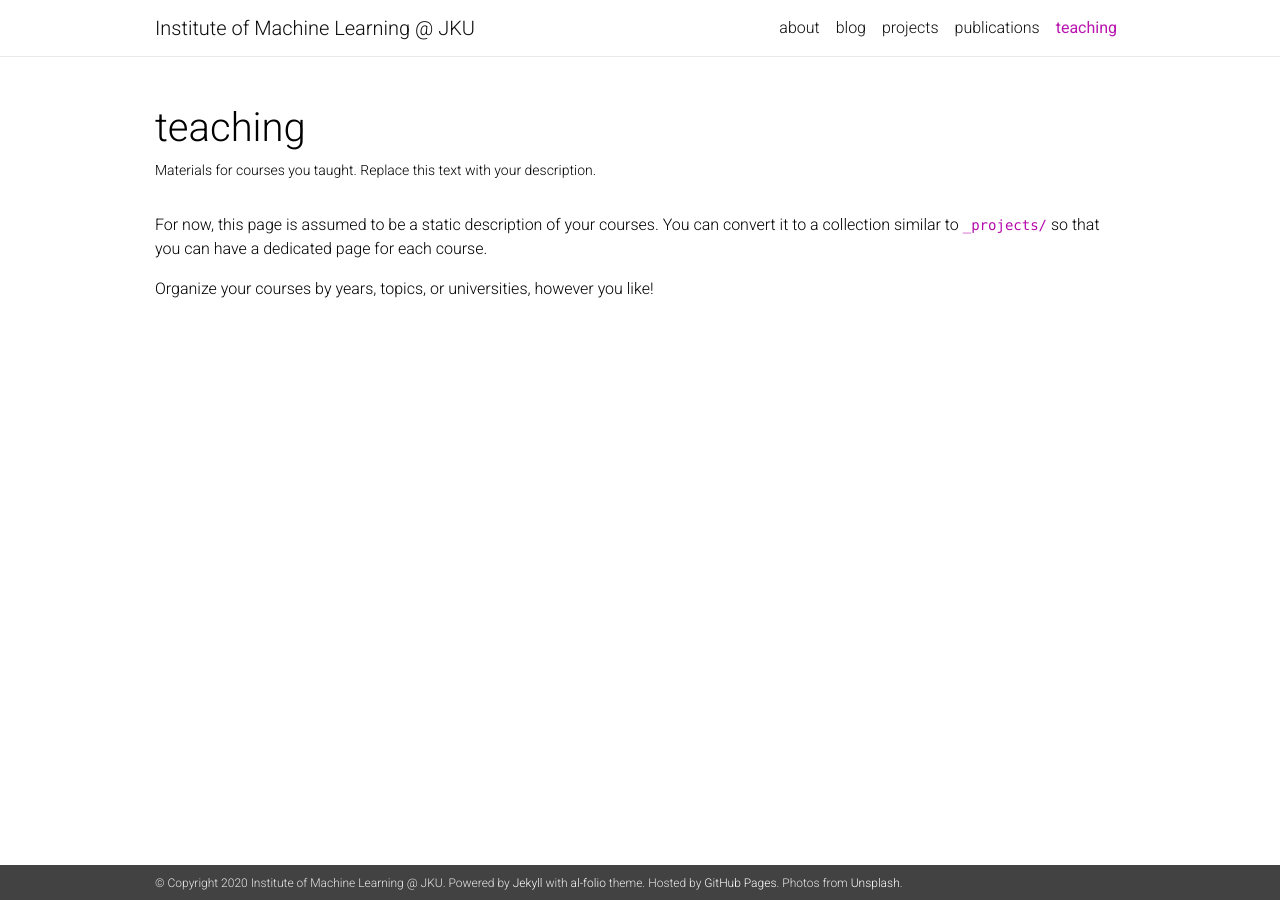
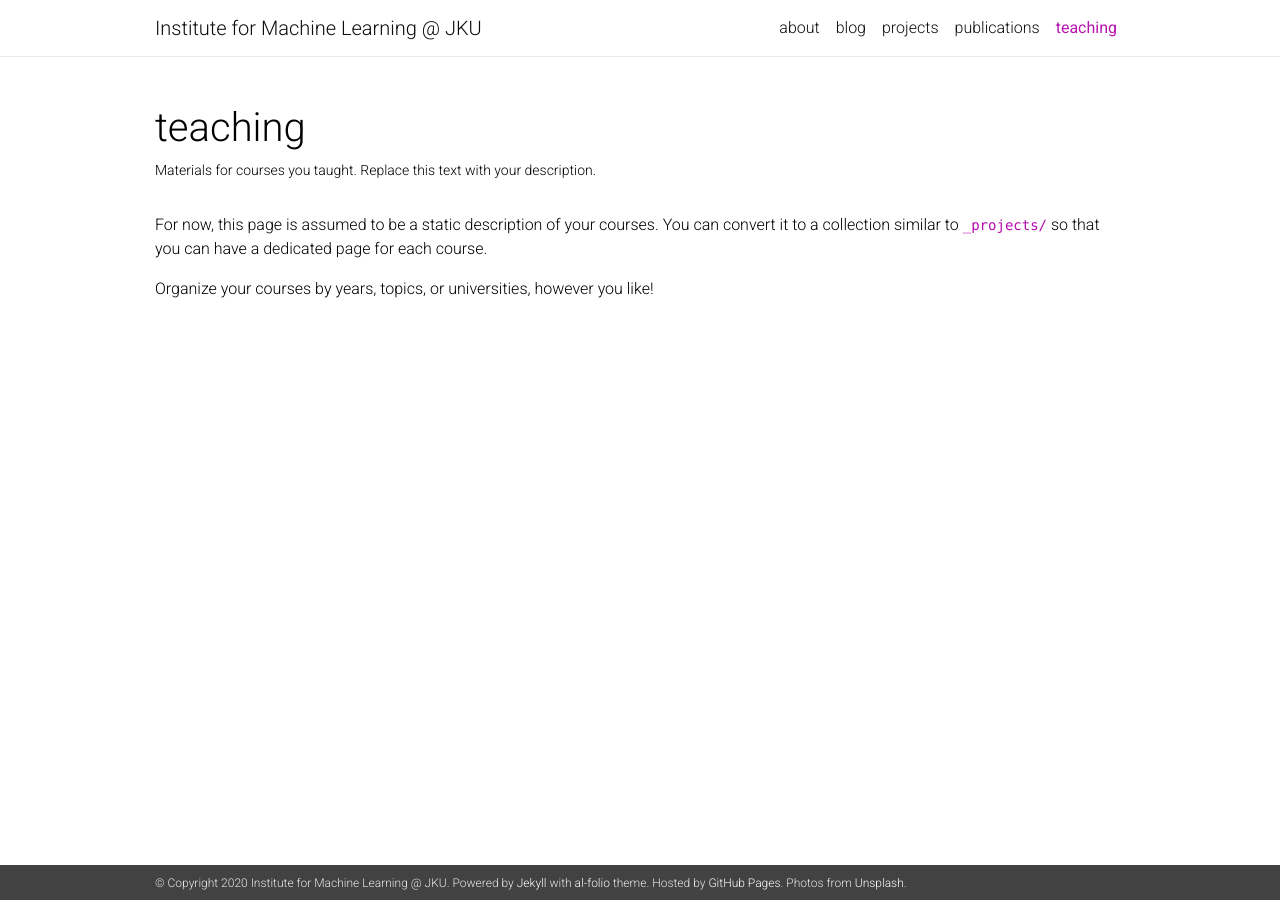
Before and after one commit to vihangp/duo-iml, a Jekyll site: the page built from _pages/teaching.md, in a window 1280 px wide. Built offline with Jekyll 4.4.1, drawn with Linux system fonts in a browser that asks for light colours; nearby versions of some CDN libraries; a style sheet for code colours, icons or effects is not loaded.

Commit message:
of - for

```diff
--- a/_config.yml
+++ b/_config.yml
@@ -2,9 +2,9 @@
 # Site settings
 # -----------------------------------------------------------------------------
 
-title: Institute of Machine Learning @ JKU # the website title (if blank, full name will be used instead)
+title: Institute for Machine Learning @ JKU # the website title (if blank, full name will be used instead)
 first_name: Institute
-middle_name: of Machine
+middle_name: for Machine
 last_name: Learning @ JKU
 email: you@example.com
 description: > # the ">" symbol means to ignore newlines until "footer_text:"
```
